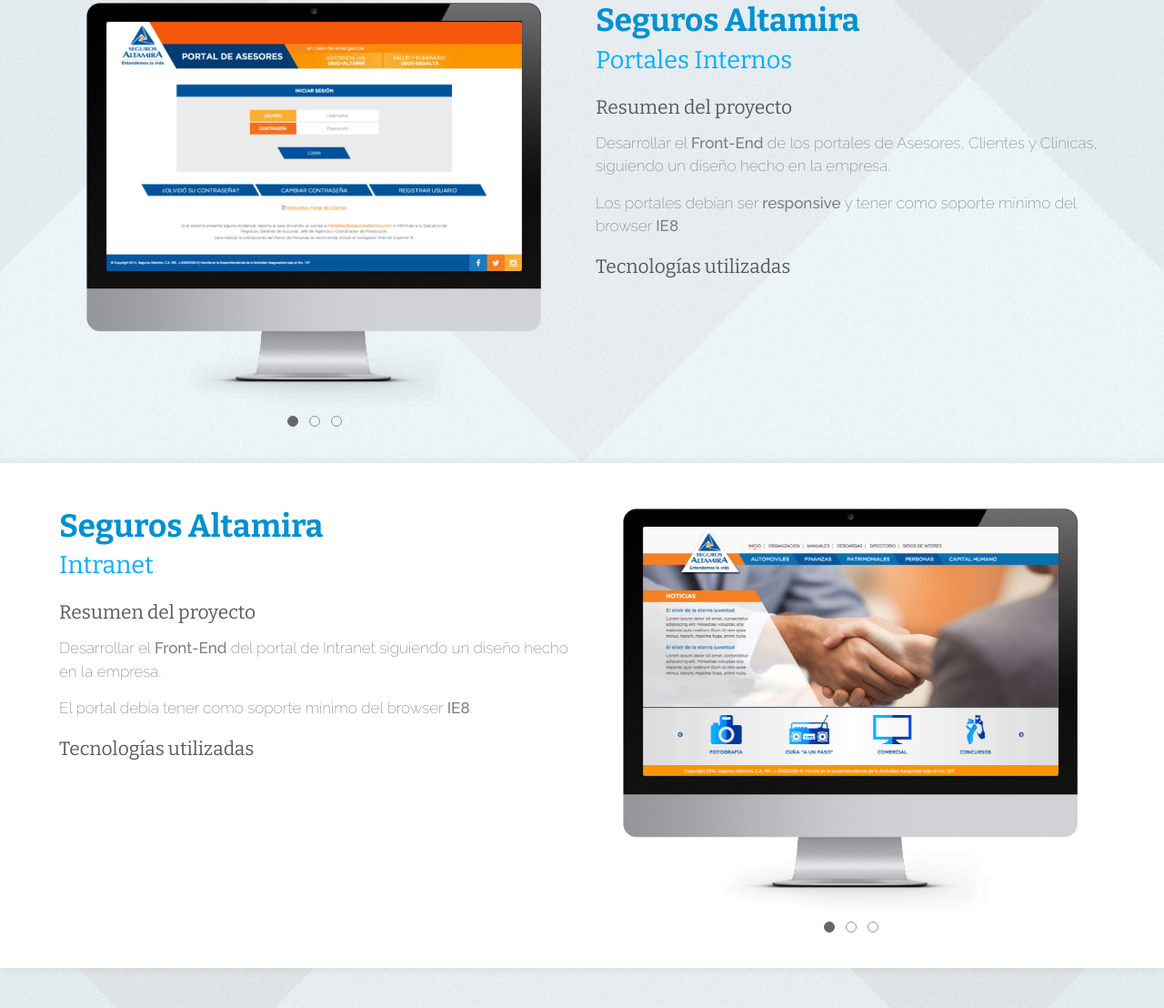
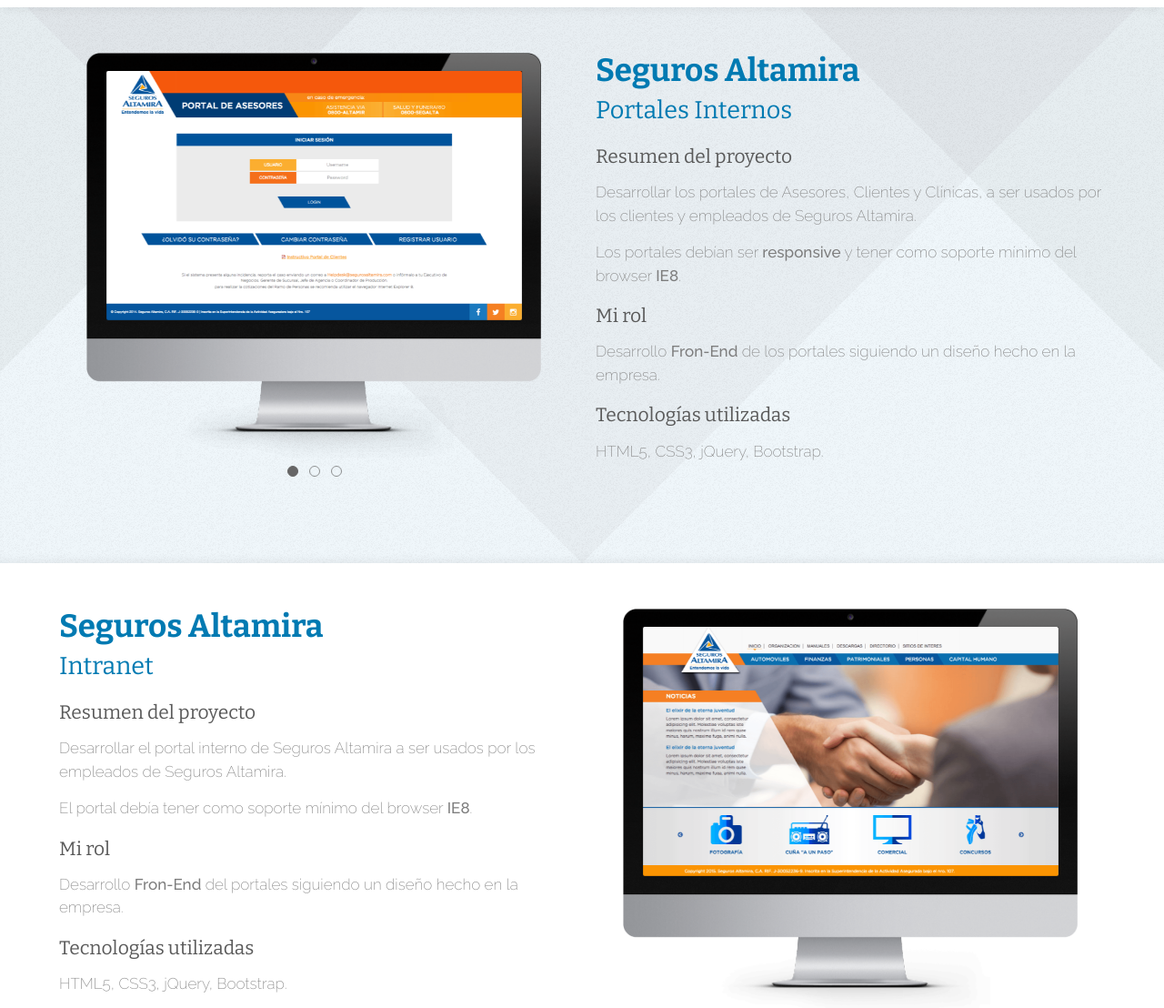
Before and after one commit to 1987cr/1987cr.github.io, a website: page index.html in a window 1280 px wide. Shown: the part 1402-2510 px from the top of the page at 91% size. Drawn offline with nearby package versions, Linux system fonts and the light colour scheme.

Commit message:
hell yeah batman, hell yeah

```diff
--- a/index.html
+++ b/index.html
@@ -107,9 +107,13 @@
                 <h4>Website</h4>
 
                 <h5>Resumen del proyecto</h5>
-                <p class="portfolio__description-paragraph">Crear una página web responsive para mostrar los servicios ofrecidos por la agencia.</p>
+                <p class="portfolio__description-paragraph">Crear una página web <span>responsive</span> para mostrar los servicios ofrecidos por la agencia.</p>
+
+                <h5>Mi rol</h5>
+                <p class="portfolio__description-paragraph">Desarrollo <span>Fron-End</span> de la página siguiendo un diseño proporcionado por la agencia.</p>
 
                 <h5>Tecnologías utilizadas</h5>
+                <p class="portfolio__description-paragraph">HTML5, CSS3, jQuery, Bootstrap.</p>
 
                 <br>
                 <a class="btn" target="_blank" href="http://www.emgdesign.com.ve">Visitar sitio</a>
@@ -132,11 +136,16 @@
                 <h4>Portales Internos</h4>
 
                 <h5>Resumen del proyecto</h5>
-                <p class="portfolio__description-paragraph">Desarrollar el <span>Front-End</span> de los portales de Asesores, Clientes y Clínicas, siguiendo un diseño hecho en la empresa.</p>
+                <p class="portfolio__description-paragraph">Desarrollar los portales de Asesores, Clientes y Clínicas, a ser usados por los clientes y empleados de Seguros Altamira.</p>
 
                 <p class="portfolio__description-paragraph">Los portales debían ser <span>responsive</span> y tener como soporte mínimo del browser <span>IE8</span>.</p>
 
+                <h5>Mi rol</h5>
+                <p class="portfolio__description-paragraph">Desarrollo <span>Fron-End</span> de los portales siguiendo un diseño hecho en la empresa.</p>
+
                 <h5>Tecnologías utilizadas</h5>
+                <p class="portfolio__description-paragraph">HTML5, CSS3, jQuery, Bootstrap.</p>
+
               </div>
               <div class="col-xs-12 col-sm-6 col-sm-pull-6 portfolio__carousel">
                 <div id="host1">
@@ -156,10 +165,16 @@
                 <h4>Intranet</h4>
 
                 <h5>Resumen del proyecto</h5>
-                <p class="portfolio__description-paragraph">Desarrollar el <span>Front-End</span> del portal de Intranet siguiendo un diseño hecho en la empresa.</p>
+                <p class="portfolio__description-paragraph">Desarrollar el portal interno de Seguros Altamira a ser usados por los empleados de Seguros Altamira.</p>
+
                 <p class="portfolio__description-paragraph">El portal debía tener como soporte mínimo del browser <span>IE8</span>.</p>
 
+                <h5>Mi rol</h5>
+                <p class="portfolio__description-paragraph">Desarrollo <span>Fron-End</span> del portales siguiendo un diseño hecho en la empresa.</p>
+
                 <h5>Tecnologías utilizadas</h5>
+                <p class="portfolio__description-paragraph">HTML5, CSS3, jQuery, Bootstrap.</p>
+
               </div>
               <div class="col-xs-12 col-sm-6 portfolio__carousel">
                 <div id="host2">
@@ -179,9 +194,13 @@
               <h4>Website</h4>
 
                 <h5>Resumen del proyecto</h5>
-                <p>Crear una página web responsive para mostrar los productos ofrecidos por la empresa.</p>
+                <p class="portfolio__description-paragraph">Crear una página web <span>responsive</span> para mostrar los productos ofrecidos por la empresa.</p>
+
+                <h5>Mi rol</h5>
+                <p class="portfolio__description-paragraph">Desarrollo <span>Fron-End</span> de la página siguiendo un diseño proporcionado por la agencia e integración con el <span>Backend-End</span></p>
 
                 <h5>Tecnologías utilizadas</h5>
+                <p class="portfolio__description-paragraph">CodeIgniter, HTML5, CSS3, jQuery, Bootstrap.</p>
                 <br>
                 <a class="btn" target="_blank" href="http://globosmart-tech.com/">Visitar sitio</a>
               </div>
--- a/styles/main.css
+++ b/styles/main.css
@@ -22,12 +22,6 @@
 	font-family: "Bitter";
 }
 
-h4{
-	font-size: 27px;
-	margin-bottom: 25px;
-	color: #00afff;
-}
-
 h5{
 	color: #5a5a5a;
 	margin-bottom: 0;
@@ -35,11 +29,17 @@
 	font-size: 21px;
 }
 
+h4{
+	font-size: 27px;
+	margin-bottom: 25px;
+	color: #007AB2;
+}
+
 h3{
 	font-size: 35px;
 	font-weight: 700;
 	margin-top: 0;
-	color: #0091D2;
+	color: #007AB2;
 }
 
 .portfolio__description-paragraph{
```
